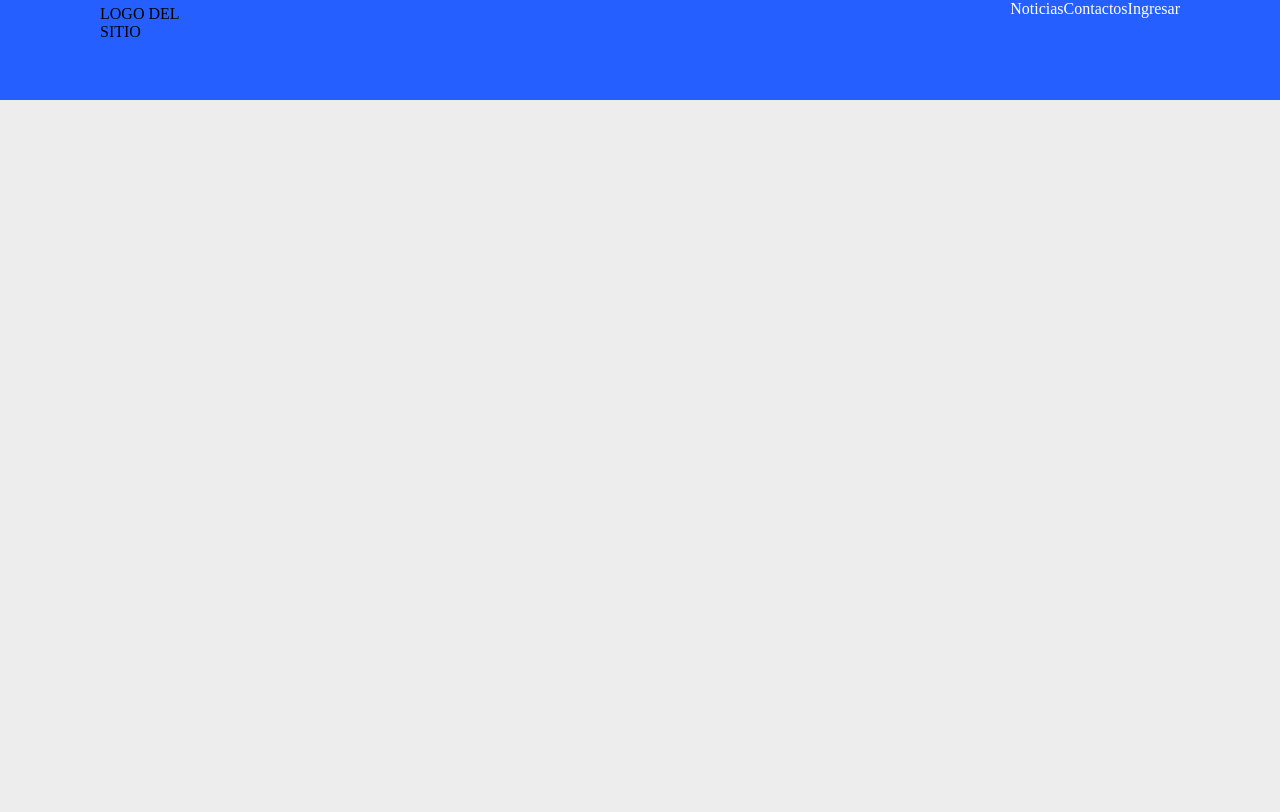
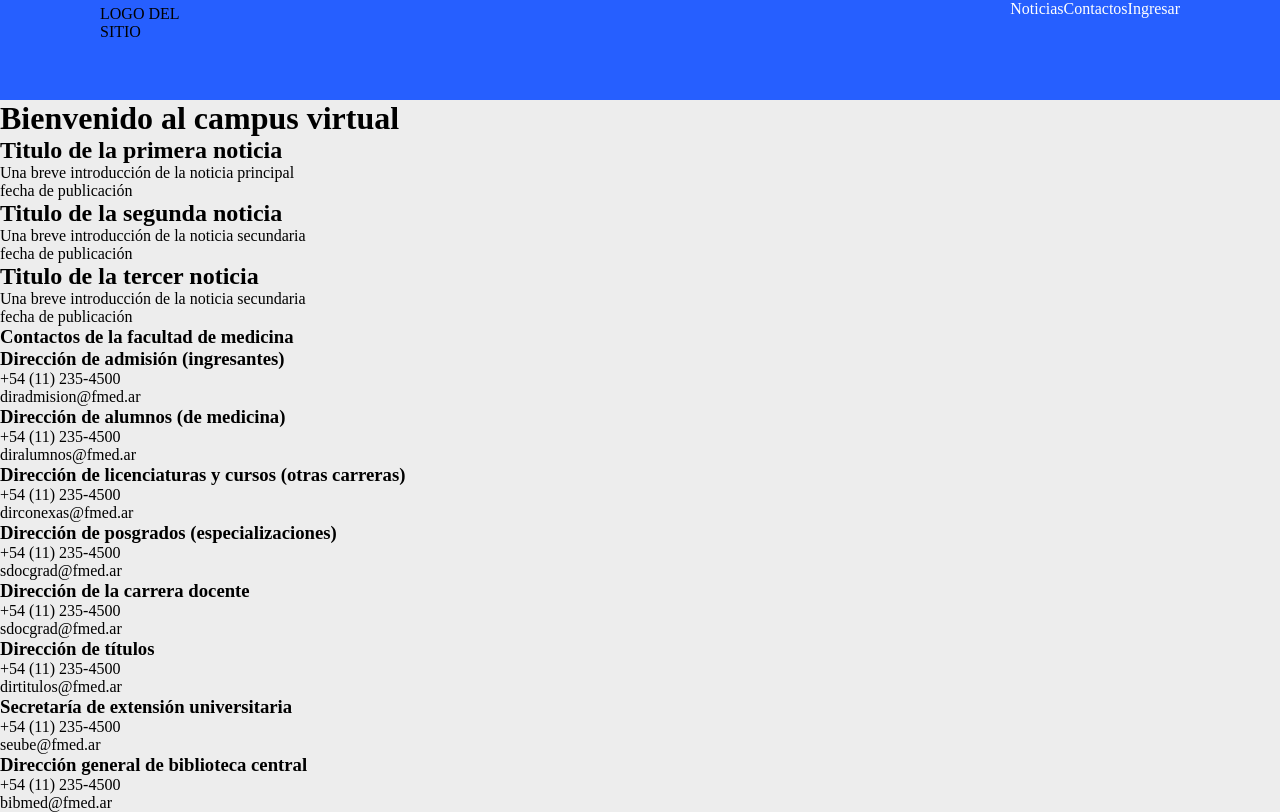
Before and after one commit to Leogutierrez24/campus-project, a React (Create React App) app: page / in a window 1280 px wide. Built offline with nearby package versions, Linux system fonts and the light colour scheme.

Commit message:
lista la estructura principal de la home page

```diff
--- a/src/App.js
+++ b/src/App.js
@@ -1,10 +1,12 @@
 import './App.scss';
+import HomeContainer from './components/homeContainer/HomeContainer';
 import NavbarContainer from './components/navbarContainer/NavbarContainer';
 
 function App() {
   return (
     <div className="App">
       <NavbarContainer />
+      <HomeContainer />
     </div>
   );
 }
--- /dev/null
+++ b/src/components/contact/Contact.jsx
@@ -0,0 +1,22 @@
+import React from "react";
+import ContactCard from "../contactCard/ContactCard";
+import contactData from "../data/contactData";
+
+const Contact = () => {
+    return(
+        <div className="contact">
+            <h3>Contactos de la facultad de medicina</h3>
+            <section className="contact-info">
+                {
+                    contactData.map(contact => {
+                        return <div key={contact.id} className="contact-card">
+                                    <ContactCard {... contact}/>
+                                </div>
+                    })
+                }
+            </section>
+        </div>
+    );
+};
+
+export default Contact;
--- /dev/null
+++ b/src/components/contactCard/ContactCard.jsx
@@ -0,0 +1,11 @@
+const ContactCard = ({title, number, mail}) => {
+    return(
+        <>
+            <h3>{title}</h3>
+            <p>{number}</p>
+            <p>{mail}</p>
+        </>
+    );
+};
+
+export default ContactCard;
--- /dev/null
+++ b/src/components/data/contactData.js
@@ -0,0 +1,52 @@
+const contactData = [
+    {
+        id: 1,
+        title: "Dirección de admisión (ingresantes)",
+        number: "+54 (11) 235-4500",
+        mail: "diradmision@fmed.ar"
+    },
+    {
+        id: 2,
+        title: "Dirección de alumnos (de medicina)",
+        number: "+54 (11) 235-4500",
+        mail: "diralumnos@fmed.ar"
+    },
+    {
+        id: 3,
+        title: "Dirección de licenciaturas y cursos (otras carreras)",
+        number: "+54 (11) 235-4500",
+        mail: "dirconexas@fmed.ar"
+    },
+    {
+        id: 4,
+        title: "Dirección de posgrados (especializaciones)",
+        number: "+54 (11) 235-4500",
+        mail: "sdocgrad@fmed.ar"
+    },
+    {
+        id: 5,
+        title: "Dirección de la carrera docente",
+        number: "+54 (11) 235-4500",
+        mail: "sdocgrad@fmed.ar"
+    },
+    {
+        id: 6,
+        title: "Dirección de títulos",
+        number: "+54 (11) 235-4500",
+        mail: "dirtitulos@fmed.ar"
+    },
+    {
+        id: 7,
+        title: "Secretaría de extensión universitaria",
+        number: "+54 (11) 235-4500",
+        mail: "seube@fmed.ar"
+    },
+    {
+        id: 8,
+        title: "Dirección general de biblioteca central",
+        number: "+54 (11) 235-4500",
+        mail: "bibmed@fmed.ar"
+    }
+];
+
+export default contactData;
--- /dev/null
+++ b/src/components/data/newsData.js
@@ -0,0 +1,19 @@
+const newsData = [
+    {
+        title: "Titulo de la primera noticia",
+        subtitle: "Una breve introducción de la noticia principal",
+        date: "fecha de publicación"
+    },
+    {
+        title: "Titulo de la segunda noticia",
+        subtitle: "Una breve introducción de la noticia secundaria",
+        date: "fecha de publicación"
+    },
+    {
+        title: "Titulo de la tercer noticia",
+        subtitle: "Una breve introducción de la noticia secundaria",
+        date: "fecha de publicación"
+    }
+];
+
+export default newsData;
--- /dev/null
+++ b/src/components/home/Home.jsx
@@ -0,0 +1,15 @@
+import React from "react";
+import Contact from "../contact/Contact";
+import News from "../news/News";
+
+const Home = () => {
+    return(
+        <div className="home">
+            <h1 className="home-title">Bienvenido al campus virtual</h1>
+            <News />
+            <Contact />
+        </div>
+    );
+}
+
+export default Home;
--- /dev/null
+++ b/src/components/homeContainer/HomeContainer.jsx
@@ -0,0 +1,10 @@
+import React from "react";
+import Home from "../home/Home";
+
+const HomeContainer = () => {
+    return(
+        <Home />
+    )
+};
+
+export default HomeContainer;
--- a/src/components/navbar/Navbar.jsx
+++ b/src/components/navbar/Navbar.jsx
@@ -2,7 +2,6 @@ import React from "react";
 import "./navBar.scss";
 
 const Navbar = ({props}) => {
-    console.log(props)
     return(
         <header className="navbar-container">
             <div className="navbar-menu">
--- /dev/null
+++ b/src/components/new/New.jsx
@@ -0,0 +1,13 @@
+import React from "react";
+
+const New = ({title, subtitle, date}) => {
+    return(
+        <section>
+            <h2>{title}</h2>
+            <p>{subtitle}</p>
+            <span>{date}</span>
+        </section>
+    );
+};
+
+export default New;
--- /dev/null
+++ b/src/components/news/News.jsx
@@ -0,0 +1,24 @@
+import React from "react";
+import New from "../new/New";
+import newsData from "../data/newsData";
+
+const News = () => {
+
+    return(
+        <div className="news-container">
+            <div className="left-section">
+                <New {... newsData[0]}/>
+            </div>
+            <div className="right-section">
+                <div className="top-side">
+                    <New {... newsData[1]}/>
+                </div>
+                <div className="bot-side">
+                    <New {... newsData[2]}/>
+                </div>
+            </div>
+        </div>
+    );
+};
+
+export default News;
```
